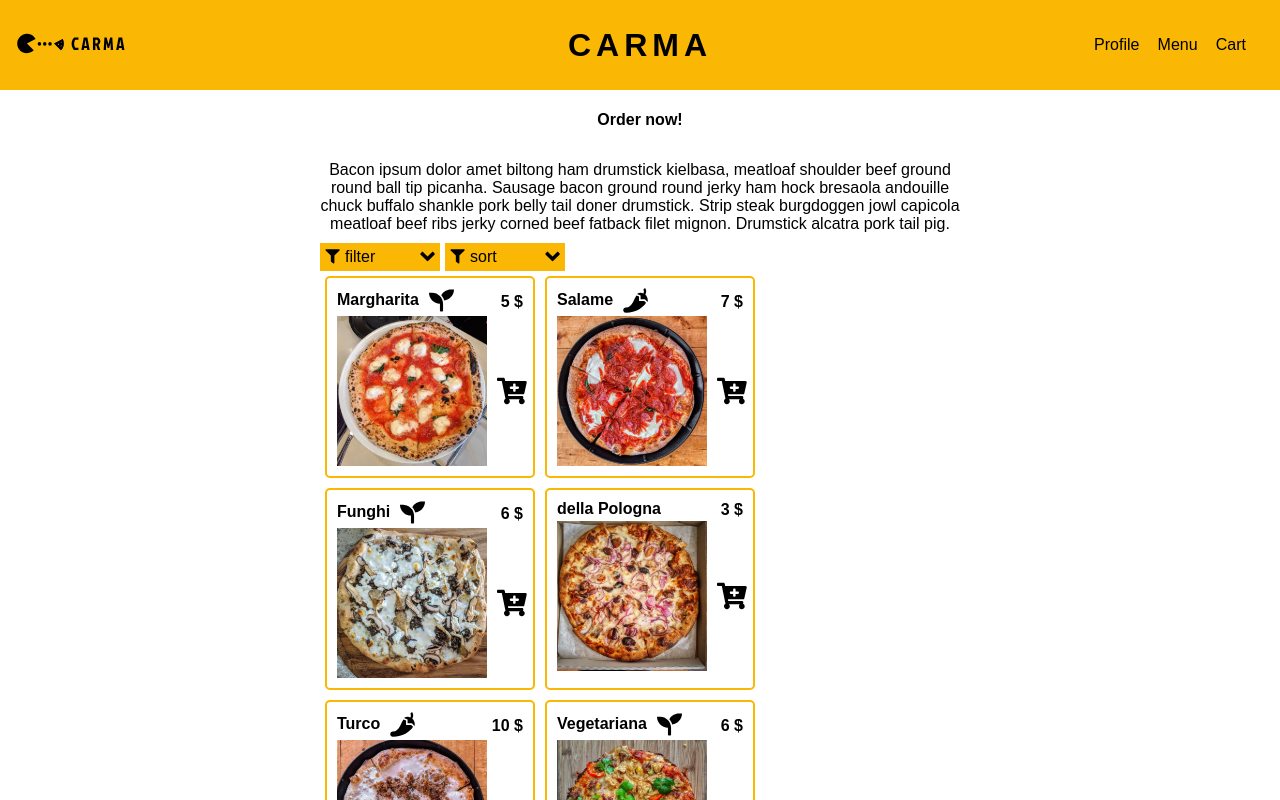
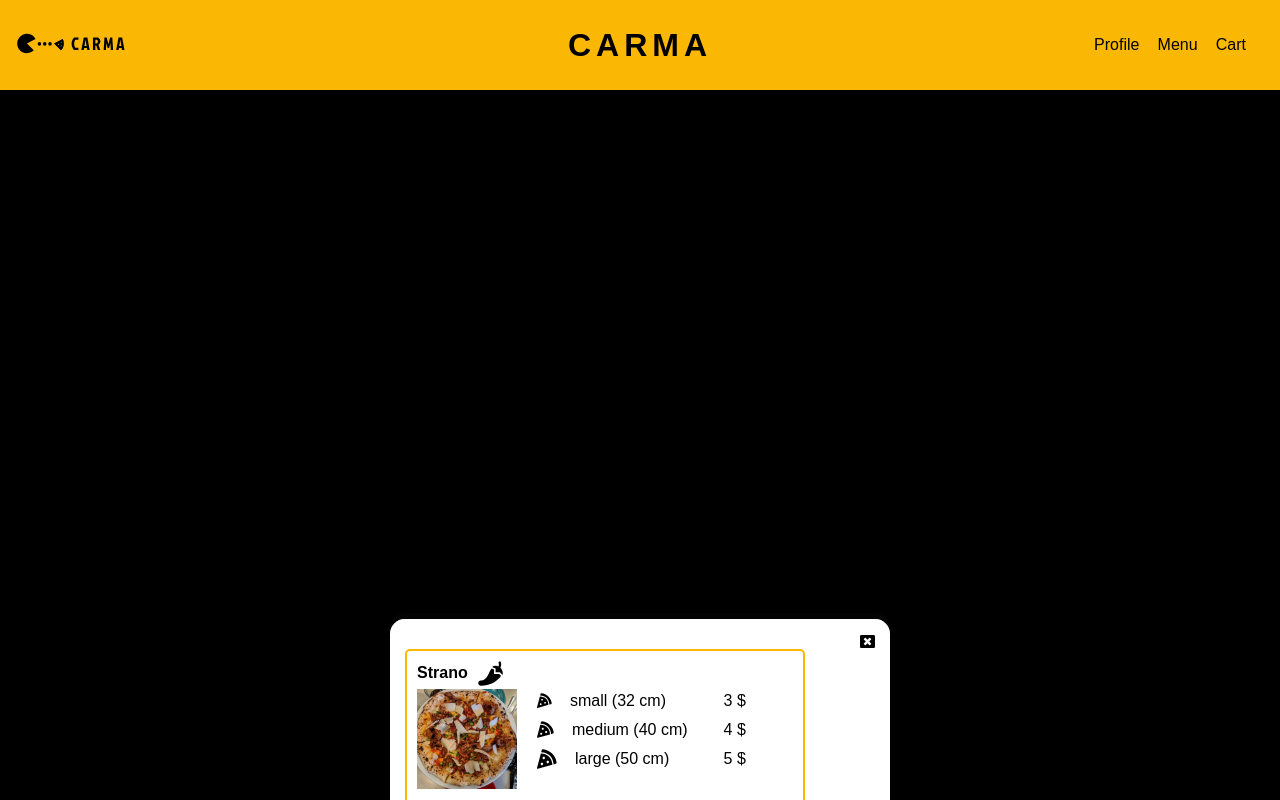
Before and after one commit to Urszuja/Carma.Restaurant.Project.Typescript.NextJS, a Next.js app in the folder carma-app/: page /menu in a window 1280 px wide. Shown: the top 800 px of the page. Built offline with nearby package versions, Linux system fonts and the light colour scheme; data requests are answered from the project's data file; a web font is replaced by a local one.

Commit message:
modals added to menu

```diff
--- a/carma-app/components/MenuItem/MiniMenuItem.tsx
+++ b/carma-app/components/MenuItem/MiniMenuItem.tsx
@@ -2,10 +2,10 @@ import React, { useState } from "react";
 import { IMenuItem } from "../../model/MenuItem";
 import Image from "next/image";
 import { StyledMiniMenuItem } from "../styles/MiniMenuItem.styled";
-import Modal from "../commons/Modal/Modal";
 import MenuItem from "./MenuItem";
 
 import AddToBasketItem from "../AddToBasketItem/AddToBasketItem";
+import Modal from "../Modal/Modal";
 
 function MiniMenuItem({
   id,
@@ -16,9 +16,10 @@ function MiniMenuItem({
   isVegan,
   isSpicy,
 }: IMenuItem) {
-  const [isMenuDetailOpen, setMenuDetail] = useState(false);
+  const [isMenuDetailOpen, setMenuDetail] = useState(true);
   const [isOrderDetailOpen, setOrderDetail] = useState(false);
 
+  console.log(name, isMenuDetailOpen);
   return (
     <StyledMiniMenuItem>
       <div className="upper">
@@ -52,7 +53,7 @@ function MiniMenuItem({
           height={150}
         />
         <Image
-          onClick={() => setOrderDetail(true)}
+          onClick={() => console.log("add to cart")}
           src="/FontAwesomeIcons/cart-plus.svg"
           alt="add to order"
           width={30}
@@ -60,7 +61,7 @@ function MiniMenuItem({
         />
       </div>
       {isMenuDetailOpen && (
-        <Modal setModal={setMenuDetail}>
+        <Modal show={isMenuDetailOpen} onClose={() => setMenuDetail(false)}>
           <MenuItem
             name={name}
             id={id}
@@ -73,7 +74,7 @@ function MiniMenuItem({
         </Modal>
       )}
       {isOrderDetailOpen && (
-        <Modal setModal={setOrderDetail}>
+        <Modal show={isOrderDetailOpen} onClose={() => setOrderDetail(false)}>
           <AddToBasketItem
             name={name}
             id={id}
--- a/carma-app/components/commons/button/Button.tsx
+++ b/carma-app/components/commons/button/Button.tsx
@@ -3,9 +3,10 @@ import { StyledButton } from "../../styles/Button.styled";
 interface Button {
   type: "reset" | "submit" | "button";
   text: string;
+  onClick: any;
 }
 
-function Button({ type, text }: Button) {
+function Button({ type, text, onClick }: Button) {
   return <StyledButton type={type}>{text}</StyledButton>;
 }
 
--- a/carma-app/pages/menu/index.tsx
+++ b/carma-app/pages/menu/index.tsx
@@ -32,6 +32,7 @@ function MenuPage({ menuItems }: IMenuItems) {
       <div className="menu">
         {filteredMenu &&
           filteredMenu.map((menuItem: IMenuItem) => (
+            <div>
               <MiniMenuItem
                 key={menuItem.id}
                 name={menuItem.name}
@@ -42,6 +43,7 @@ function MenuPage({ menuItems }: IMenuItems) {
                 isSpicy={menuItem.isSpicy}
                 isVegan={menuItem.isVegan}
               />
+            </div>
           ))}
       </div>
     </div>
--- a/carma-app/pages/order/index.tsx
+++ b/carma-app/pages/order/index.tsx
@@ -8,6 +8,7 @@ import Button from "../../components/commons/button/Button";
 import { IMenuItem, IMenuItems } from "../../model/MenuItem";
 
 function CartPage({ menuItems }: IMenuItems) {
+  const handleClick = () => {};
   return (
     <div className="cart-page">
       <div className="cart-items">
@@ -25,7 +26,7 @@ function CartPage({ menuItems }: IMenuItems) {
       <div className="order-display">
         <Order />
         <Link href="/order/final">
-          <Button type="button" text="Confirm" />
+          <Button type="button" text="Confirm" onClick={handleClick} />
         </Link>
       </div>
     </div>
```
Lines whose indentation alone changed are shown as unchanged.
